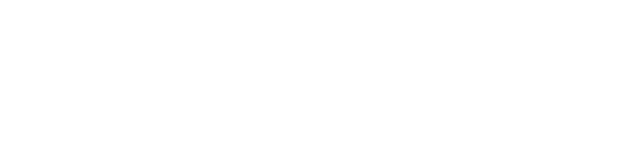
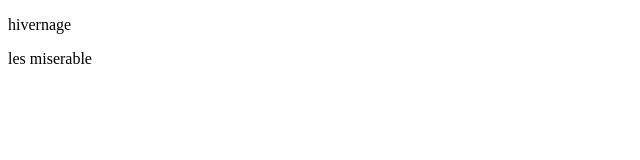
Before and after one commit to agbotathierry/library, a plain HTML site: page index.html in a window 1280 px wide. Shown: the whole page, without its empty margins (0-640 px from the left). Drawn offline with Linux system fonts and the light colour scheme.

Commit message:
ajout des element a la page

```diff
--- a/index.html
+++ b/index.html
@@ -6,7 +6,7 @@
     <title>Document</title>
 </head>
 <body>
-    <div id="indentifiant"></div>
+    <div id="identifiant"></div>
     <script src="js/script.js"></script>
 </body>
 </html>
--- a/js/script.js
+++ b/js/script.js
@@ -19,5 +19,14 @@ function addBookToLibrary(title,author,page,read) {
     myLibrary.push(livre)
     return myLibrary
 }
-console.log(addBookToLibrary("hivernage","jule verne",350,true));
-console.log(addBookToLibrary("les miserable","victor Hugo",420,false));
+addBookToLibrary("hivernage","jule verne",350,true);
+addBookToLibrary("les miserable","victor Hugo",420,false);
+function affichage(){
+    const etagere=document.querySelector("#identifiant");
+    for(let i=0;i < myLibrary.length;i++){
+        const p=document.createElement("p");
+        p.textContent=myLibrary[i].title;
+        etagere.appendChild(p);
+    }
+}
+affichage();
```
